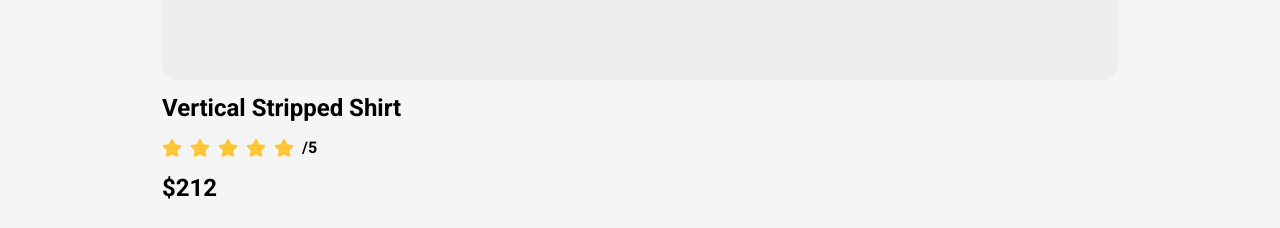
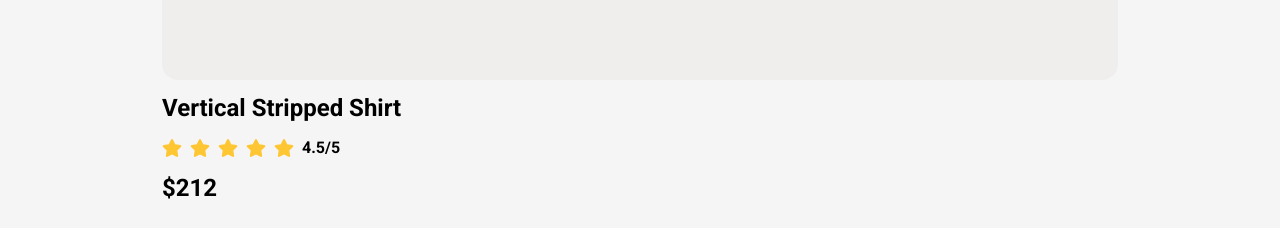
Before and after one commit to Kaydev-cmd/shop-co-web-app, a Next.js app: page /product in a window 1280 px wide. Shown: the part 3080-3308 px from the top of the page. Built offline with nearby package versions, Linux system fonts and the light colour scheme.

Commit message:
feat: pass rating prop to <ProductCard /> for dynamic rendering

```diff
--- a/pages/product/index.tsx
+++ b/pages/product/index.tsx
@@ -35,6 +35,7 @@ const ProductPage = () => {
                     alt={product.alt}
                     itemName={product.itemName}
                     price={product.price}
+                    rating={product.rating}
                   />
                 </SwiperSlide>
               ))}
```
